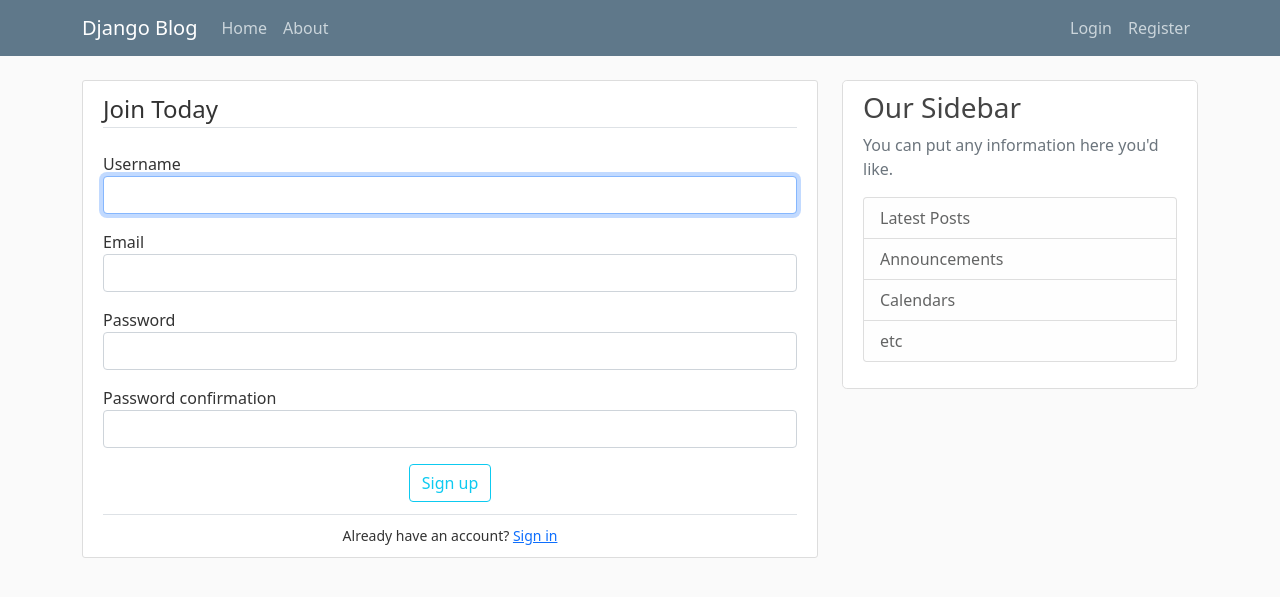
After one commit to serozhenka/blog-media, a Django app: page /register/ in a window 1280 px wide. The commit adds this page. Shown: the top 597 px of the page. Run offline with Django 3.2, Linux system fonts and the light colour scheme; some libraries are stand-ins or nearby versions.

Commit message:
registration added, UserRegistrationForm created
-added registration process with django tools
-UserRegistrationForm inhereted from
django's UserCreationForm
-forms customized with crispy

```diff
--- a/blog/templates/blog/base.html
+++ b/blog/templates/blog/base.html
@@ -44,6 +44,14 @@
     <main role="main" class="container">
       <div class="row">
         <div class="col-md-8">
+            {% if messages %}
+                {% for message in messages %}
+                    <div class="alert alert-{{ message.tags }}">
+                        {{ message }}
+                    </div>
+                {% endfor %}
+            {% endif %}
+
           {% block content %}{% endblock %}
         </div>
         <div class="col-md-4">
--- a/blog_media/settings.py
+++ b/blog_media/settings.py
@@ -38,7 +38,10 @@ INSTALLED_APPS = [
     'django.contrib.messages',
     'django.contrib.staticfiles',
 
+    'crispy_forms',
+
     'blog.apps.BlogConfig',
+    'users.apps.UsersConfig',
 ]
 
 MIDDLEWARE = [
@@ -125,3 +128,5 @@ STATIC_URL = '/static/'
 # https://docs.djangoproject.com/en/3.2/ref/settings/#default-auto-field
 
 DEFAULT_AUTO_FIELD = 'django.db.models.BigAutoField'
+
+CRISPY_TEMPLATE_PACK = "bootstrap4"
--- a/blog_media/urls.py
+++ b/blog_media/urls.py
@@ -4,4 +4,5 @@ from django.urls import path, include
 urlpatterns = [
     path('admin/', admin.site.urls),
     path('', include('blog.urls')),
+    path('register/', include('users.urls'))
 ]
--- /dev/null
+++ b/users/admin.py
@@ -0,0 +1,3 @@
+from django.contrib import admin
+
+# Register your models here.
--- /dev/null
+++ b/users/apps.py
@@ -0,0 +1,6 @@
+from django.apps import AppConfig
+
+
+class UsersConfig(AppConfig):
+    default_auto_field = 'django.db.models.BigAutoField'
+    name = 'users'
--- /dev/null
+++ b/users/forms.py
@@ -0,0 +1,20 @@
+from django import forms
+from django.contrib.auth.models import User
+from django.contrib.auth.forms import UserCreationForm
+from crispy_forms.helper import FormHelper
+
+class UserRegisterForm(UserCreationForm):
+
+    def __init__(self, *args, **kwargs):
+        super(UserRegisterForm, self).__init__(*args, **kwargs)
+        self.helper = FormHelper()
+        self.helper.form_show_labels = False
+
+        for field in self.fields:
+            self.fields[field].help_text = ""
+
+    email = forms.EmailField()
+
+    class Meta:
+        model = User
+        fields = ['username', 'email', 'password1', 'password2']
--- /dev/null
+++ b/users/models.py
@@ -0,0 +1,3 @@
+from django.db import models
+
+# Create your models here.
--- /dev/null
+++ b/users/templates/users/register.html
@@ -0,0 +1,32 @@
+{% extends "blog/base.html" %}
+{% load crispy_forms_filters %}
+{% load crispy_forms_tags %}
+
+{% block content %}
+
+    <div class="content-section">
+        <form method="POST">
+            {% csrf_token %}
+            <fieldset class="form-group">
+                <legend class="border-bottom mb-4">Join Today</legend>
+{#                {{ form|crispy }}#}
+
+                {% for field in form %}
+                    <div class="fieldWrapper mb-3">
+{#                        {{ field.errors }}#}
+                         {{ field.label }}{{ field|as_crispy_field }}
+                    </div>
+                {% endfor %}
+            </fieldset>
+
+            <div class="form-group pb-2" style="text-align: center">
+                <button class="btn btn-outline-info mb-1 m-auto" type="submit">Sign up</button>
+            </div>
+
+            <div class="border-top pt-2" style="text-align: center">
+                <small class="mt-3">Already have an account? <a class="" href="#">Sign in</a></small>
+            </div>
+        </form>
+    </div>
+
+{% endblock content %}
--- /dev/null
+++ b/users/tests.py
@@ -0,0 +1,3 @@
+from django.test import TestCase
+
+# Create your tests here.
--- /dev/null
+++ b/users/urls.py
@@ -0,0 +1,6 @@
+from django.urls import path, include
+from . import views
+
+urlpatterns = [
+    path('', views.register, name='users-register')
+]
--- /dev/null
+++ b/users/views.py
@@ -0,0 +1,16 @@
+from django.shortcuts import render, redirect
+from django.contrib.auth.forms import UserCreationForm
+from django.contrib import messages
+from .forms import UserRegisterForm
+
+def register(request):
+    if request.method == "GET":
+        form = UserRegisterForm()
+    elif request.method == "POST":
+        form = UserRegisterForm(request.POST)
+        if form.is_valid():
+            form.save()
+            username = form.cleaned_data.get("username")
+            messages.success(request, f'{username} successfully signed up')
+            return redirect('blog-home')
+    return render(request, 'users/register.html', {'form': form})
```
Also changed, not shown: users/__init__.py (added), users/migrations/__init__.py (added).
